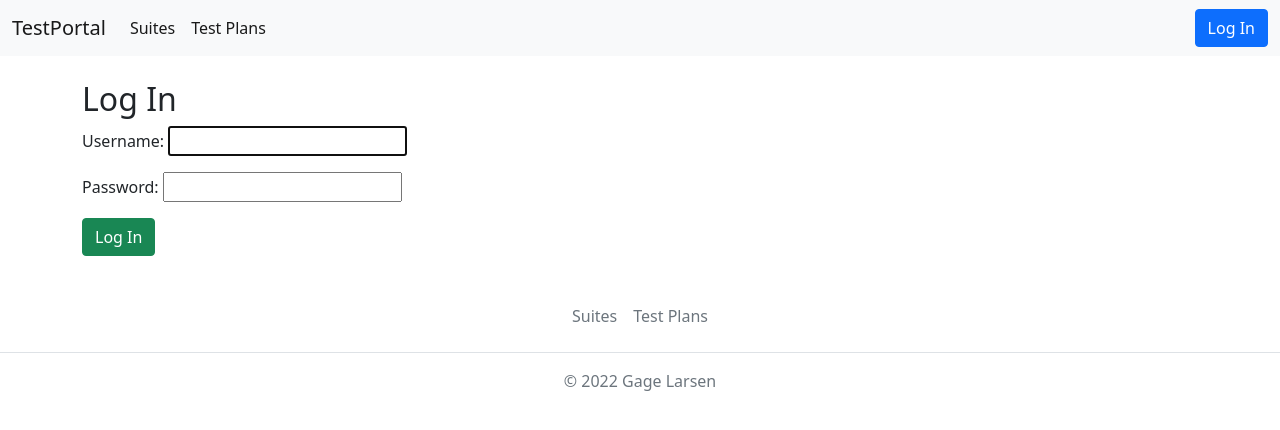
After one commit to gagelarsen/testportal, a Django app: page /accounts/login/ in a window 1280 px wide. The commit adds this page. Shown: the top 430 px of the page. Run offline with Django 4.2, Linux system fonts and the light colour scheme; some libraries are stand-ins or nearby versions.

Commit message:
add login

```diff
--- a/core/settings.py
+++ b/core/settings.py
@@ -148,3 +148,5 @@ REST_FRAMEWORK = {
 
 CORS_ALLOWED_ORIGINS = config('CORS_ALLOWED_ORIGINS', default=[], cast=Csv())
 CSRF_TRUSTED_ORIGINS = config('CSRF_TRUSTED_ORIGINS', default=[], cast=Csv())
+LOGIN_REDIRECT_URL = '/'
+LOGOUT_REDIRECT_URL = '/'
--- a/core/urls.py
+++ b/core/urls.py
@@ -18,6 +18,7 @@ from django.urls import path, include
 
 urlpatterns = [
     path('admin/', admin.site.urls),
+    path('accounts/', include('django.contrib.auth.urls')),
     path('', include('testportal.urls', namespace='testportal')),
     path('api/', include('testportal_api.urls', namespace='testportal_api')),
 ]
--- a/docker-compose.yaml
+++ b/docker-compose.yaml
@@ -24,4 +24,4 @@ services:
       DB_PORT: 5432
       DB_NAME: testportal
       CORS_ALLOWED_ORIGINS: ""
-      CSRF_TRUSTED_ORINGS: "*.aquaveo.com"
+      CSRF_TRUSTED_ORIGINS: "*.aquaveo.com"
--- a/templates/core/layout.html
+++ b/templates/core/layout.html
@@ -46,7 +46,11 @@
           </li> {% endcomment %}
         </ul>
         <div class="d-flex">
-          <!-- Login will go here... -->
+          {% if user.is_authenticated %}
+            {{ user.username }} [<a href="{% url 'logout' %}">logout</a>]
+          {% else %}
+            <a class="btn btn-primary" href="{% url 'login' %}">Log In</a>
+          {% endif %}
         </div>
       </div>
     </div>
--- /dev/null
+++ b/templates/registration/login.html
@@ -0,0 +1,10 @@
+{% extends "core/layout.html" %}
+
+{% block content %}
+<h2>Log In</h2>
+<form method="post">
+    {% csrf_token %}
+    {{ form.as_p }}
+    <button class="btn btn-success" type="submit">Log In</button>
+</form>
+{% endblock %}
--- a/templates/testportal/suite_list_view.html
+++ b/templates/testportal/suite_list_view.html
@@ -187,7 +187,7 @@
 
             $('#add-suite-modal-accept').click(function() {
                 var is_active = $('#new-suite-active').val() == 'on';
-                var suite_id = $('#new-suite-name').val();
+                var suite_name = $('#new-suite-name').val();
 
                 $.ajax({
                     url: '/api/suites/',
```
